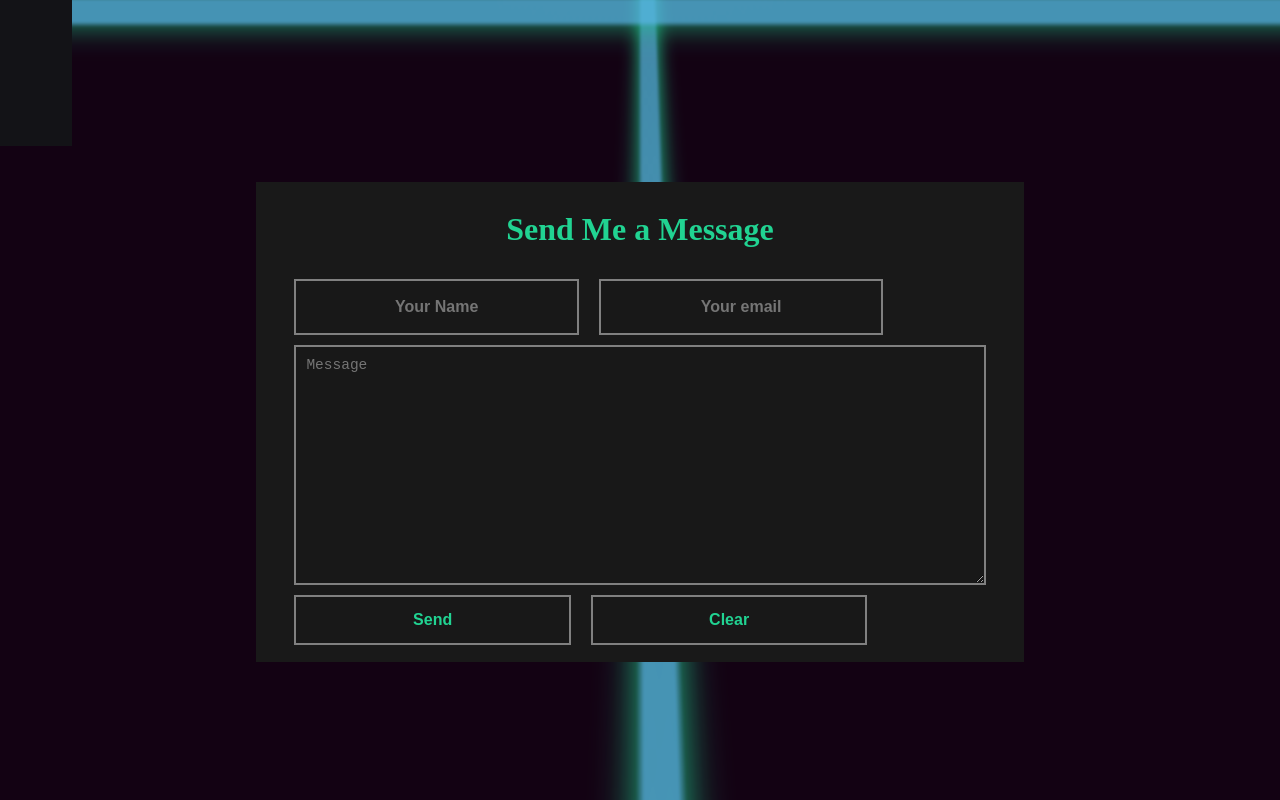
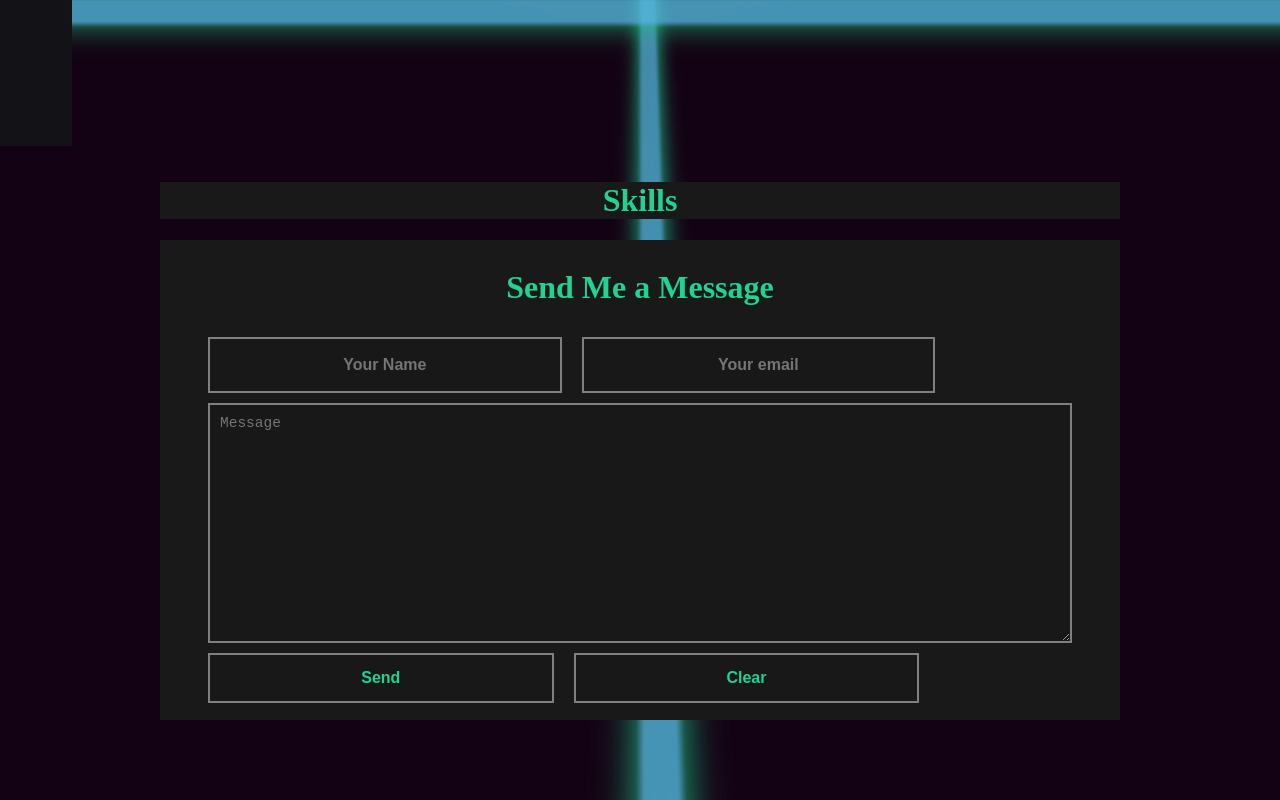
Before and after one commit to JMWhitney/JMWhitney.github.io, a Gatsby site: page / in a window 1280 px wide. Shown: the part 654-1454 px from the top of the page. Before the commit the page ends 1396 px from the top, so only its background shows below. Built offline with nearby package versions, Linux system fonts and the light colour scheme; Gatsby itself is replaced by a stand-in of ours; a web font is replaced by a local one.

Commit message:
Changed nav links to move the page position to the specified element ids rather than to a new "page", and cause a re-render. Minor code cleaning.

```diff
--- a/src/components/navbar.js
+++ b/src/components/navbar.js
@@ -28,19 +28,19 @@ const NavBar = () => (
 
       <div id="links">
 
-        <Link className="active" to="/">
+        <Link className="active" to="/#">
           <i className="fas fa-home"></i>
         </Link>
 
-        <Link to="/skills">
+        <Link to="/#skills">
           <i className="fas fa-toolbox"></i>
         </Link>
 
-        <Link to="/portfolio">
+        <Link to="/#portfolio">
           <i className="fas fa-image"></i>
         </Link>
 
-        <Link to="/contact">
+        <Link to="/#contact">
           <i className="fas fa-envelope"></i>
         </Link>
 
--- a/src/pages/index.js
+++ b/src/pages/index.js
@@ -48,6 +48,11 @@ const IndexPage = () => (
       <h2 className="css3D-text-shadow" >Developer | Full Stack</h2>
     </div>
 
+    <div className="content-wrapper">
+      <div id="skills">
+        <h1>Skills</h1>
+      </div>
+
       <form id="contact" action="https://formspree.io/JMWhitney96@gmail.com" method="POST">
         <h1>Send Me a Message</h1>
         <div className="field-half">
@@ -60,8 +65,7 @@ const IndexPage = () => (
           <button type="reset">Clear</button>
         </div>
       </form>
-
-    {/* <Link to="/page-2/">Go to page 2</Link> */}
+    </div>
   </Layout>
 )
 
--- a/src/styles/_contact.scss
+++ b/src/styles/_contact.scss
@@ -2,14 +2,9 @@
   display: block;
   @include flexCenter(column);
   height: 60vh;
-  width: 60vw;
   background: rgba(25, 25, 25, 1);
   margin: auto;
-  margin-top: 60vh;
   margin-bottom: 10vh;
-  @media screen and (max-width: $break-small), (max-height: $break-small) {
-    width: 100vw;
-  }
 
   h1 {
     color: $primaryCool;
--- a/src/styles/_skills.scss
+++ b/src/styles/_skills.scss
@@ -2,10 +2,14 @@ $border-width: 2px;
 $reverse: false;
 
 #skills {
-  position: absolute;
-  width: 90vw;
-  height: 100vh;
-  left: $logoSize;
+  display: block;
+  width: 100%;
+  background: rgba(25, 25, 25, 1);
+
+  h1 {
+    color: $primaryCool;
+    text-align: center;
+  }
 }
 
 .card {
--- a/src/styles/_title.scss
+++ b/src/styles/_title.scss
@@ -37,6 +37,7 @@
   margin: auto;
   margin-top: 20vh;
   margin-left: 25vw;
+  margin-bottom: 60vh;
 
   @media screen and (max-width: $break-small), (max-height: $break-small) {
     @include flexCenter(column);
@@ -77,7 +78,6 @@
         z-index: -1;
       }
     }
-
   }
 
   h2 {
--- a/src/styles/index.scss
+++ b/src/styles/index.scss
@@ -18,3 +18,12 @@ body {
 .row {
   @include flexCenter(row);
 }
+
+.content-wrapper {
+  width: 75vw;
+  margin: auto;
+
+  @media screen and (max-width: $break-small), (max-height: $break-small) {
+    width: 100vw;
+  }
+}
```
Also changed, not shown: src/styles/index.css. Lines whose indentation alone changed are shown as unchanged.
